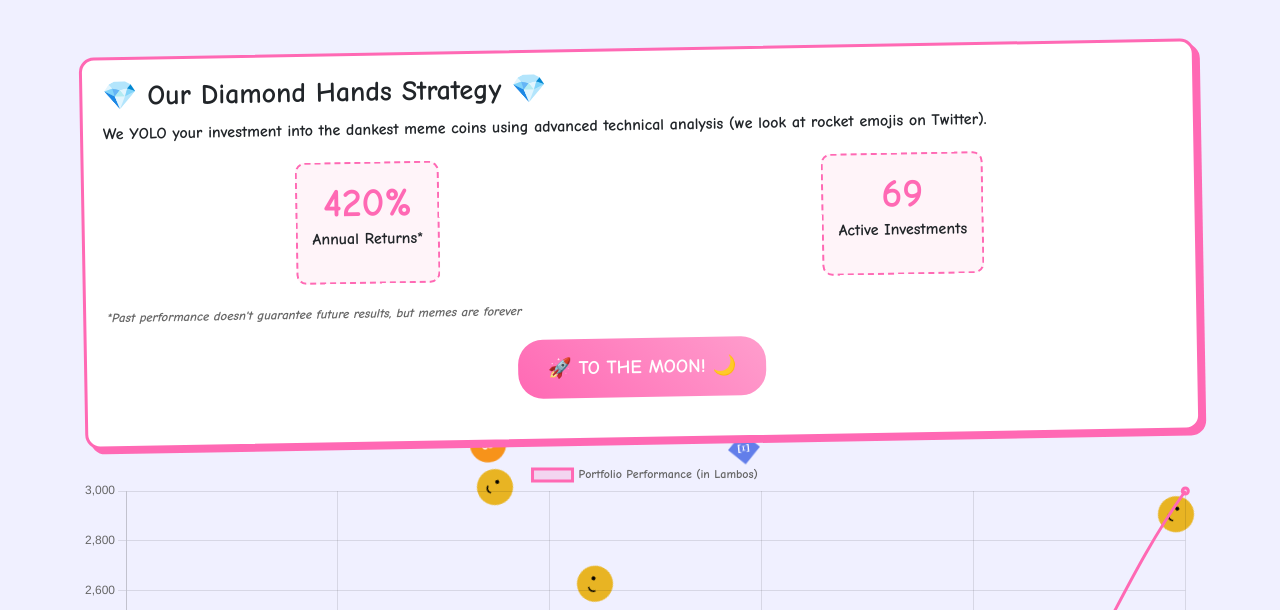
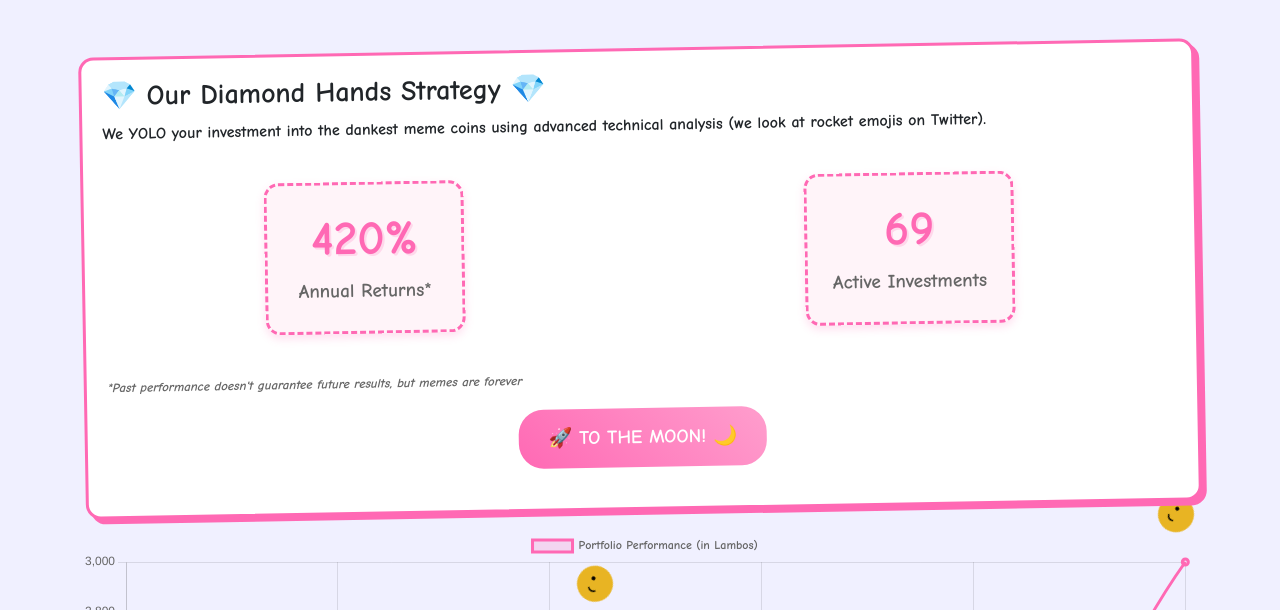
Before and after one commit to eriven/memecoin-super-fund, a Flask app: page / in a window 1280 px wide. Shown: the part 162-772 px from the top of the page. Run offline with Flask 3, Linux system fonts and the light colour scheme; some libraries are stand-ins or nearby versions.

Commit message:
Agent query: Please verify if the stat boxes are now larger, have proper spacing, and the bounce animation works smoothly when clicked

```diff
--- a/static/css/style.css
+++ b/static/css/style.css
@@ -71,38 +71,59 @@ body {
 .performance-stats {
     display: flex;
     justify-content: space-around;
-    margin: 20px 0;
+    margin: 30px 0;
+    gap: 20px;
+    flex-wrap: wrap;
 }
 
 .stat-box {
     text-align: center;
-    padding: 15px;
+    padding: 25px;
+    margin: 10px;
     background: #fff4f9;
-    border-radius: 10px;
-    border: 2px dashed #ff69b4;
+    border-radius: 15px;
+    border: 3px dashed #ff69b4;
     transition: all 0.3s ease;
     cursor: pointer;
+    min-width: 200px;
+    min-height: 150px;
+    display: flex;
+    flex-direction: column;
+    justify-content: center;
+    align-items: center;
+    box-shadow: 0 4px 8px rgba(255, 105, 180, 0.2);
 }
 
 .stat-box:hover {
-    transform: scale(1.1);
+    transform: scale(1.05);
     background: #ffe4f3;
     border-style: solid;
+    box-shadow: 0 6px 12px rgba(255, 105, 180, 0.3);
 }
 
 .stat-box.bounce {
-    animation: bounce 0.5s ease;
+    animation: bounce 0.5s cubic-bezier(0.36, 0, 0.66, -0.56) !important;
+    animation-iteration-count: 1 !important;
 }
 
 @keyframes bounce {
-    0%, 100% { transform: scale(1); }
-    50% { transform: scale(1.2); }
+    0% { transform: scale(1); }
+    50% { transform: scale(1.3); }
+    75% { transform: scale(0.9); }
+    100% { transform: scale(1); }
 }
 
 .stat-box h4 {
-    font-size: 2.5rem;
+    font-size: 3rem;
     color: #ff69b4;
+    margin: 0 0 10px 0;
+    text-shadow: 2px 2px 0px rgba(255, 105, 180, 0.2);
+}
+
+.stat-box p {
+    font-size: 1.2rem;
     margin: 0;
+    color: #666;
 }
 
 .meme-list {
@@ -166,6 +187,11 @@ body {
 
     .performance-stats {
         flex-direction: column;
-        gap: 10px;
+        gap: 15px;
+    }
+
+    .stat-box {
+        min-width: 180px;
+        min-height: 130px;
     }
 }
```
